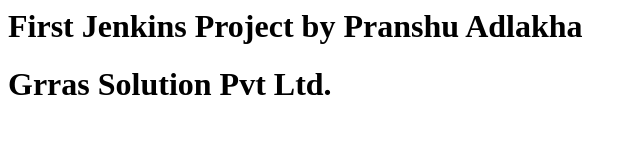
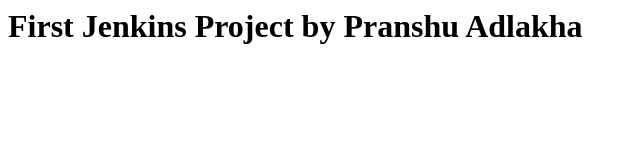
Before and after one commit to Pranshu0551/jenkins, a plain HTML site: page index.html in a window 1280 px wide. Shown: the whole page, without its empty margins (0-640 px from the left). Drawn offline with Linux system fonts and the light colour scheme.

Commit message:
Update index.html

```diff
--- a/index.html
+++ b/index.html
@@ -1,2 +1 @@
 <h1> First Jenkins Project by Pranshu Adlakha </h1>
-<h1> Grras Solution Pvt Ltd. </h1>
```
